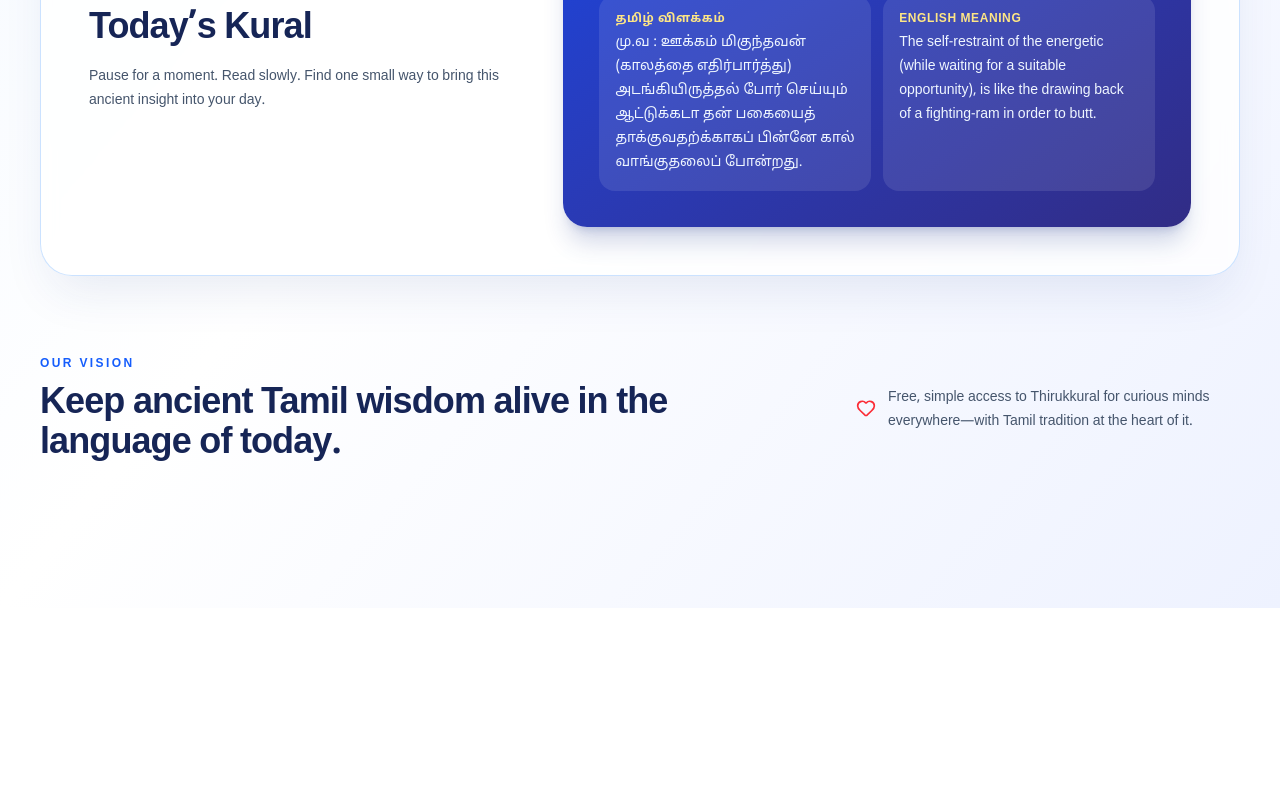
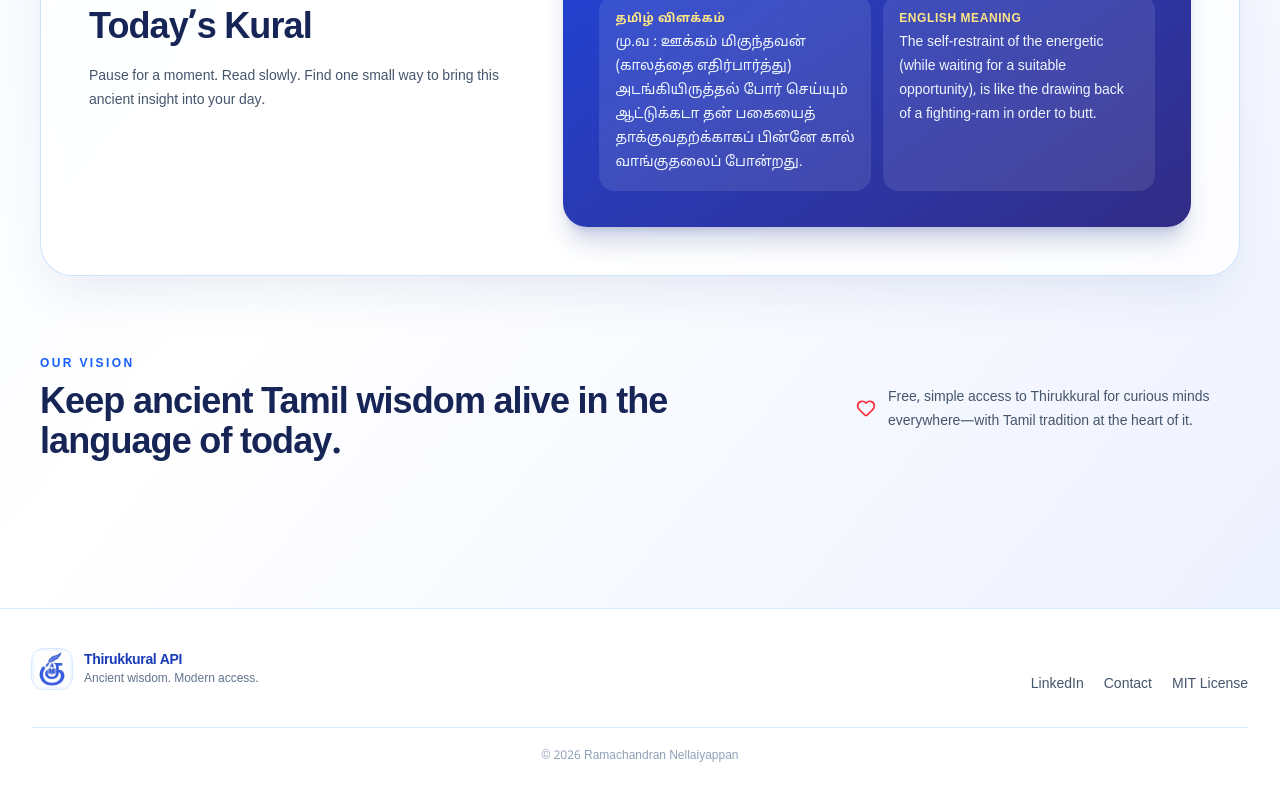
Before and after one commit to nramc/thirukkural-api, a Next.js app: page / in a window 1280 px wide. Shown: the part 1008-1808 px from the top of the page. Before the commit the page ends 1616 px from the top, so only its background shows below. Built offline with nearby package versions, Linux system fonts and the light colour scheme; no server answers.

Commit message:
docs: add Footer component to enhance site navigation and information accessibility

```diff
--- a/app/layout.tsx
+++ b/app/layout.tsx
@@ -4,6 +4,7 @@ import './globals.css';
 import './assets/css/card-layout.css';
 import React from 'react';
 import AppMenu from '@/components/app-menu';
+import Footer from '@/components/footer';
 
 const geistSans = localFont({
     src: './fonts/GeistVF.woff',
@@ -70,6 +71,7 @@ export default function RootLayout({
             <body className={`${geistSans.variable} ${geistMono.variable}`}>
                 <AppMenu />
                 {children}
+                <Footer />
             </body>
         </html>
     );
--- /dev/null
+++ b/components/footer.tsx
@@ -0,0 +1,59 @@
+import Image from 'next/image';
+import Link from 'next/link';
+
+const externalLinkProps = {
+    target: '_blank',
+    rel: 'noreferrer',
+} as const;
+
+export default function Footer() {
+    const currentYear = new Date().getFullYear();
+
+    return (
+        <footer
+            className="border-t border-blue-100 bg-white/80 px-4 py-10 text-slate-600 backdrop-blur sm:px-6 lg:px-8">
+            <div className="mx-auto flex w-full max-w-7xl flex-col gap-8 sm:flex-row sm:items-end sm:justify-between">
+                <div className="max-w-sm">
+                    <Link href="/" className="group inline-flex items-center gap-3" aria-label="Thirukkural API home">
+                        <span
+                            className="flex size-10 items-center justify-center overflow-hidden rounded-xl bg-blue-50 ring-1 ring-blue-100 transition-transform duration-200 group-hover:scale-105">
+                            <Image src="/favicon-96x96.png" alt="" width={40} height={40}
+                                   className="size-9 object-contain"/>
+                        </span>
+                        <span>
+                            <span
+                                className="block text-sm font-bold tracking-tight text-blue-800">Thirukkural API</span>
+                            <span
+                                className="block text-xs font-medium text-slate-500">Ancient wisdom. Modern access.</span>
+                        </span>
+                    </Link>
+                </div>
+
+                <nav aria-label="Footer navigation"
+                     className="flex flex-wrap items-center gap-x-5 gap-y-3 text-sm font-medium">
+                    <a href="https://www.linkedin.com/in/ramachandran-nellaiyappan/" {...externalLinkProps}
+                       className="transition-colors hover:text-blue-800 hover:font-bold">
+                        LinkedIn
+                    </a>
+                    <a href="https://myprofile.codewithram.dev/" {...externalLinkProps}
+                       className="transition-colors hover:text-blue-800 hover:font-bold">
+                        Contact
+                    </a>
+                    <a
+                        href="https://github.com/nramc/thirukkural-api/blob/main/LICENSE"
+                        {...externalLinkProps}
+                        className="transition-colors hover:text-blue-800 hover:font-bold"
+                    >
+                        MIT License
+                    </a>
+                </nav>
+            </div>
+
+            <div
+                className="mx-auto mt-8 flex w-full max-w-7xl flex-col gap-2 border-t border-blue-100 pt-5 text-xs text-slate-400 sm:flex-row sm:items-center sm:justify-center">
+                <a href={'https://myprofile.codewithram.dev/'} {...externalLinkProps}
+                   className="transition-colors hover:text-blue-800 hover:font-bold">© {currentYear} Ramachandran Nellaiyappan</a>
+            </div>
+        </footer>
+    );
+}
```
